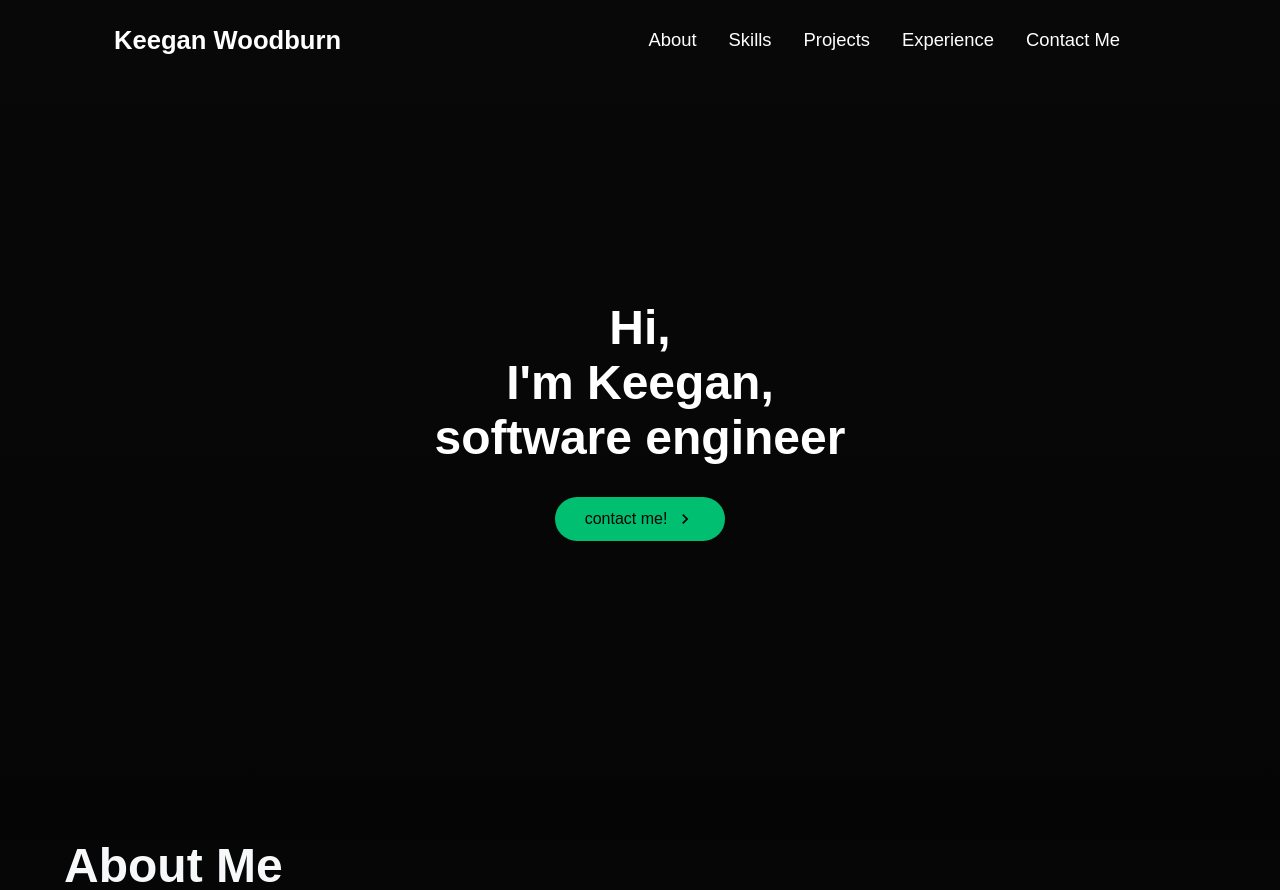
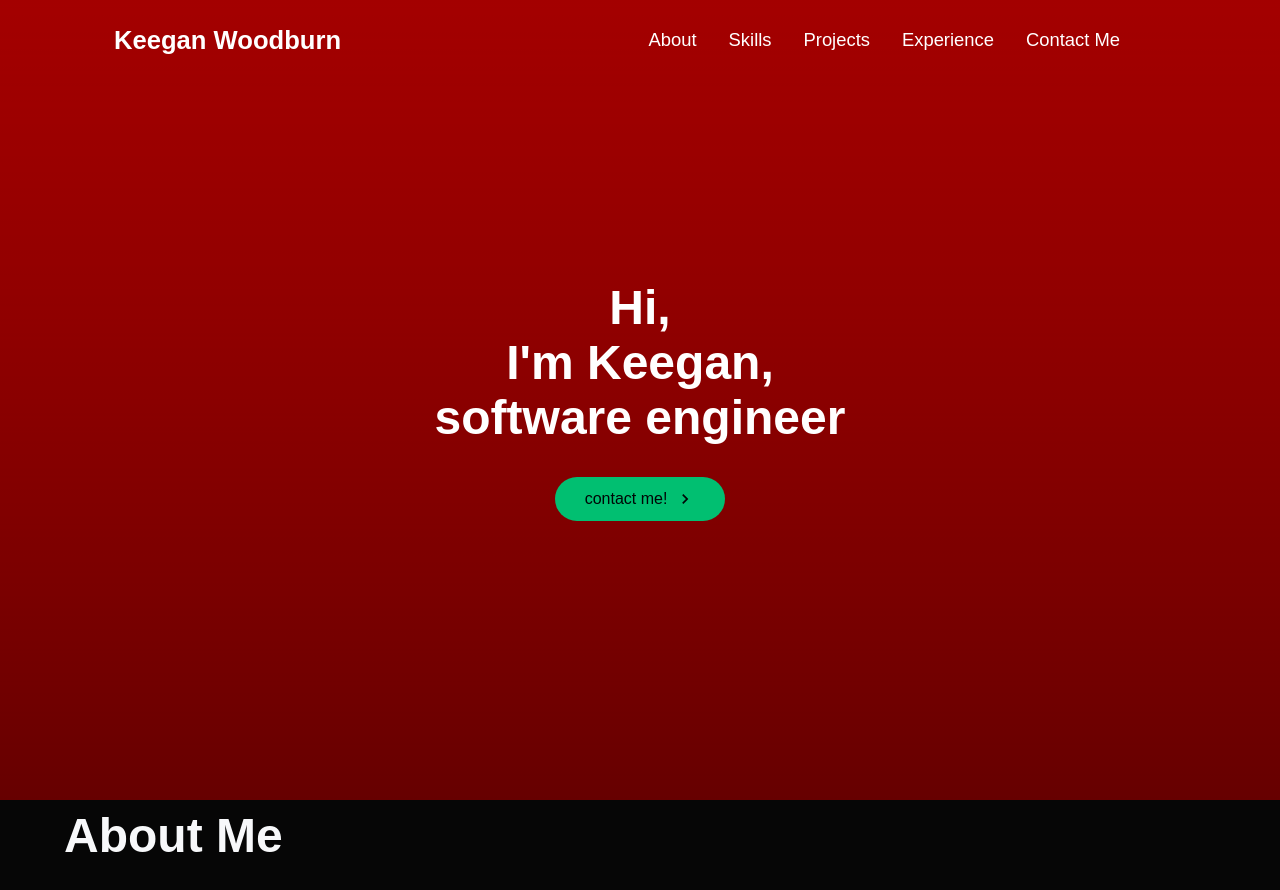
Before and after one commit to TheDeafOne/portfolio, a React (Create React App) app: page / in a window 1280 px wide. Shown: the top 890 px of the page. Built offline with nearby package versions, Linux system fonts and the light colour scheme.

Commit message:
welcome/about styling

```diff
--- a/src/components/AboutSection/AboutElements.js
+++ b/src/components/AboutSection/AboutElements.js
@@ -19,6 +19,7 @@ export const AboutWrapper = styled.div`
 `
 
 export const Heading = styled.h1`
+    padding-top: 10px;
     margin-bottom: 24px;
     font-size: 48px;
     line-height: 1.1;
--- a/src/components/AboutSection/index.js
+++ b/src/components/AboutSection/index.js
@@ -36,7 +36,7 @@ const AboutSection = () => {
                                 duration={1000}
                                 spy={true}
                                 exact='true'
-                                offset={-80}>
+                                offset={-60}>
                                 software and technologies
                                 </NavLinkS> such as ReactJS and BigQuery.
                             I’ve even tried my hand at building various <NavLinkS
@@ -45,7 +45,7 @@ const AboutSection = () => {
                                 duration={1000}
                                 spy={true}
                                 exact='true'
-                                offset={-80}>
+                                offset={-60}>
                                 desktop and web applications
                             </NavLinkS>.
                         </AboutP>
--- a/src/components/WelcomeSection/WelcomeElements.js
+++ b/src/components/WelcomeSection/WelcomeElements.js
@@ -2,12 +2,12 @@ import styled from 'styled-components';
 import { MdKeyboardArrowRight, MdArrowForward } from 'react-icons/md';
 
 export const WelcomeContainer = styled.div`
-    background: #0c0c0c;
+    background: red;
     display: flex;
     justify-content: center;
     align-items: center;
     padding: 0 30px;
-    height: 105vh;
+    height: 100vh;
     position: relative;
     z-index: 1;
 
```
Lines whose indentation alone changed are shown as unchanged.
